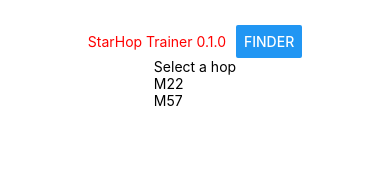
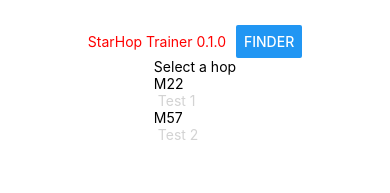
Before and after one commit to kevin-williams/react-netrek, a React Native app: screen / in a window 390 px wide. Shown: the top 193 px of the page. Built offline with nearby package versions, Linux system fonts and the light colour scheme.

Commit message:
key and description in list

```diff
--- a/src/containers/hop/HopSelection.js
+++ b/src/containers/hop/HopSelection.js
@@ -1,7 +1,7 @@
 import React, { Component } from 'react';
 import { StyleSheet, Text, View, FlatList} from 'react-native';
 
-const hops = [{key: 'M22'}, {key: 'M57'}]
+const hops = [{key: 'M22', description: 'Test 1'}, {key: 'M57', description: 'Test 2'}]
 
 export default class HopSelection extends Component {
 
@@ -14,7 +14,7 @@ export default class HopSelection extends Component {
     return (
       <View style={styles.container}>
         <Text>Select a hop</Text>
-        <FlatList data={hops} renderItem={({item}) => <Text>{item.key}</Text>}/>
+        <FlatList data={hops} renderItem={({item}) => (<View><Text>{item.key}</Text><Text style={{color: 'lightgrey'}}> {item.description}</Text></View>)} />
       </View>
     );
   }
```
